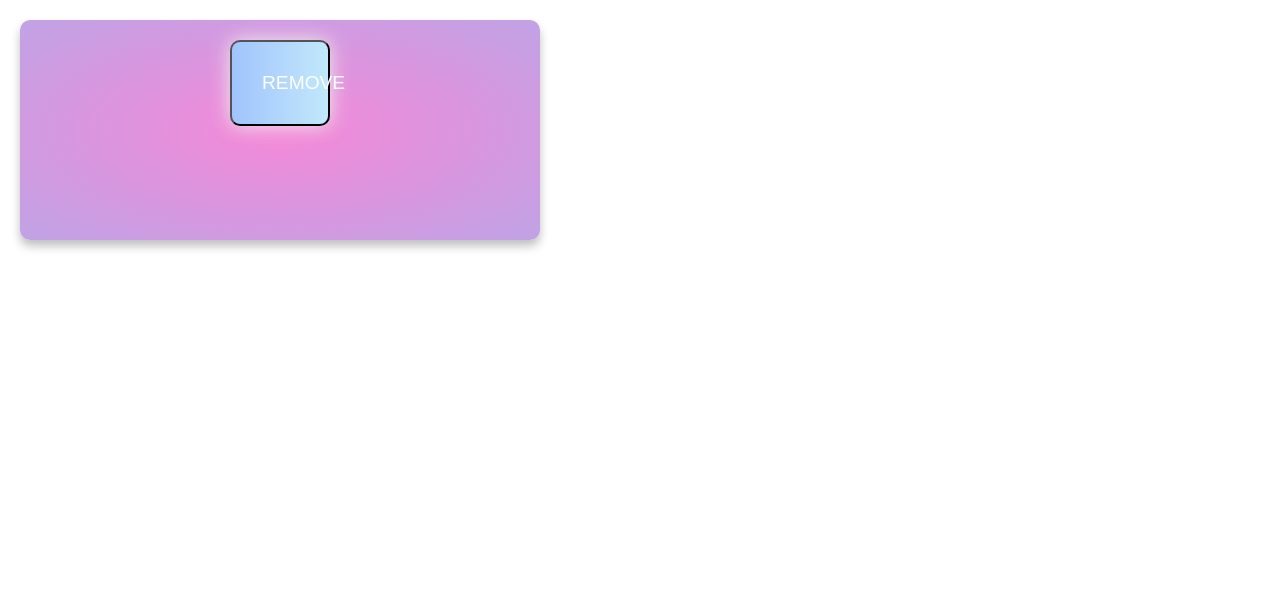
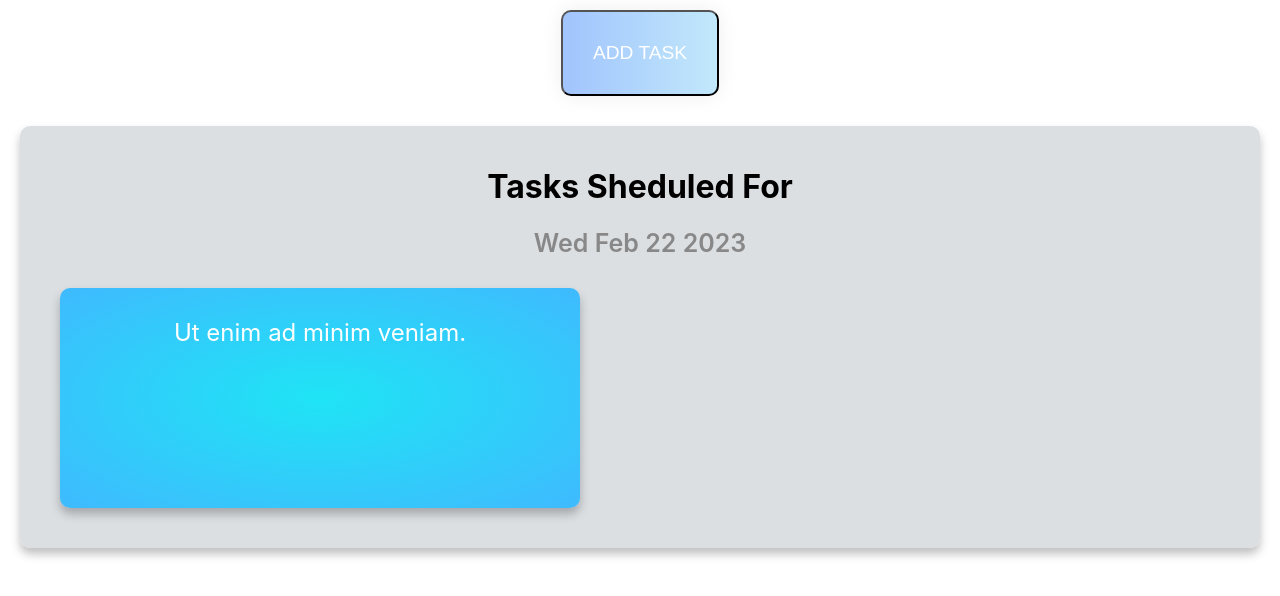
Before and after one commit to prit-panamax/todo-react, a React (Create React App) app in the folder web_app/: page / in a window 1280 px wide. Shown: the top 596 px of the page. Built offline with nearby package versions, Linux system fonts and the light colour scheme.

Commit message:
improved form look

```diff
--- a/web_app/src/App.js
+++ b/web_app/src/App.js
@@ -1,12 +1,14 @@
-import Button from './Components/UI/Button';
-import Card from './Components/UI/Card';
-import './App.css';
-
+import FormContainer from "./Components/Form/FormContainer";
+import Container from "./Components/Display/Container";
+import "./App.css";
 
 function App() {
   return (
-    <Card cardNumber = "5"> <Button>Remove</Button></Card>
-    );
+    <div>
+      <FormContainer></FormContainer>
+      <Container></Container>
+    </div>
+  );
 }
 
 export default App;
--- a/web_app/src/Components/Form/FormContainer.css
+++ b/web_app/src/Components/Form/FormContainer.css
@@ -7,11 +7,16 @@
 } */
 .add-todo {
     display: flex;
+    justify-content: center;
+}
+.submit-container{
+
 }
 input {
-    border-image-source: linear-gradient(rgba(59, 197, 5, 0.5), rgba(30, 181, 240, 0.434));
+    flex-shrink: 0;
+    /* border-image-source: linear-gradient(rgba(59, 197, 5, 0.5), rgba(30, 181, 240, 0.434)); */
     border-width: 3pt;
-    /* width: 90%; */
+    width: 90%;
     border-image-slice: 1;
     font-size: larger;
     position: relative;
--- a/web_app/src/Components/Form/FormContainer.js
+++ b/web_app/src/Components/Form/FormContainer.js
@@ -39,7 +39,9 @@ class FormContainer extends Component {
     if (this.state.isForm) {
       return (
         <div className="container">
-          <Card >
+          <Card>
+            <div>
+              {/* <label> Add Task</label> */}
               <input
                 type="text"
                 value={this.state.task}
@@ -48,8 +50,10 @@ class FormContainer extends Component {
                   this.updateTask(e.target.value);
                 }}
               />
+            </div>
             <br/>
-            <br/>
+            <div>
+              {/* <label> Add Task</label> */}
             <input
               type="date"
               value={this.state.date}
@@ -57,6 +61,8 @@ class FormContainer extends Component {
                 this.updateDate(e.target.value);
               }}
             />
+            </div>
+            <div className="submit-container">
             <Button
               onClick={() => {
                 this.submit();
@@ -64,13 +70,14 @@ class FormContainer extends Component {
             >
               Add
             </Button>
+            </div>
             {/* </div> */}
           </Card>
         </div>
       );
     } else {
       return (
-        <div className="add-todo">
+        <div className="container">
           <Button
             // style="width:300px"
             onClick={() => {
--- a/web_app/src/Components/UI/Card.css
+++ b/web_app/src/Components/UI/Card.css
@@ -5,11 +5,14 @@
     min-height: 200px;
     /* display: flex; */
     display: flex;
-  flex-wrap: wrap;
+    flex-direction: column;
+  /* flex-wrap: wrap;
   flex-direction: column;
 
     /* grid-template-rows: 20px 50px 1fr 50px; */
-    align-content: center;
+    /* align-content: center;  */
+    align-items: center;
+    text-align: center;
     border-radius: 10px;
     box-shadow: 0px 6px 10px rgba(0, 0, 0, 0.25);
     transition: all 0.2s;
```
Lines whose indentation alone changed are shown as unchanged.
